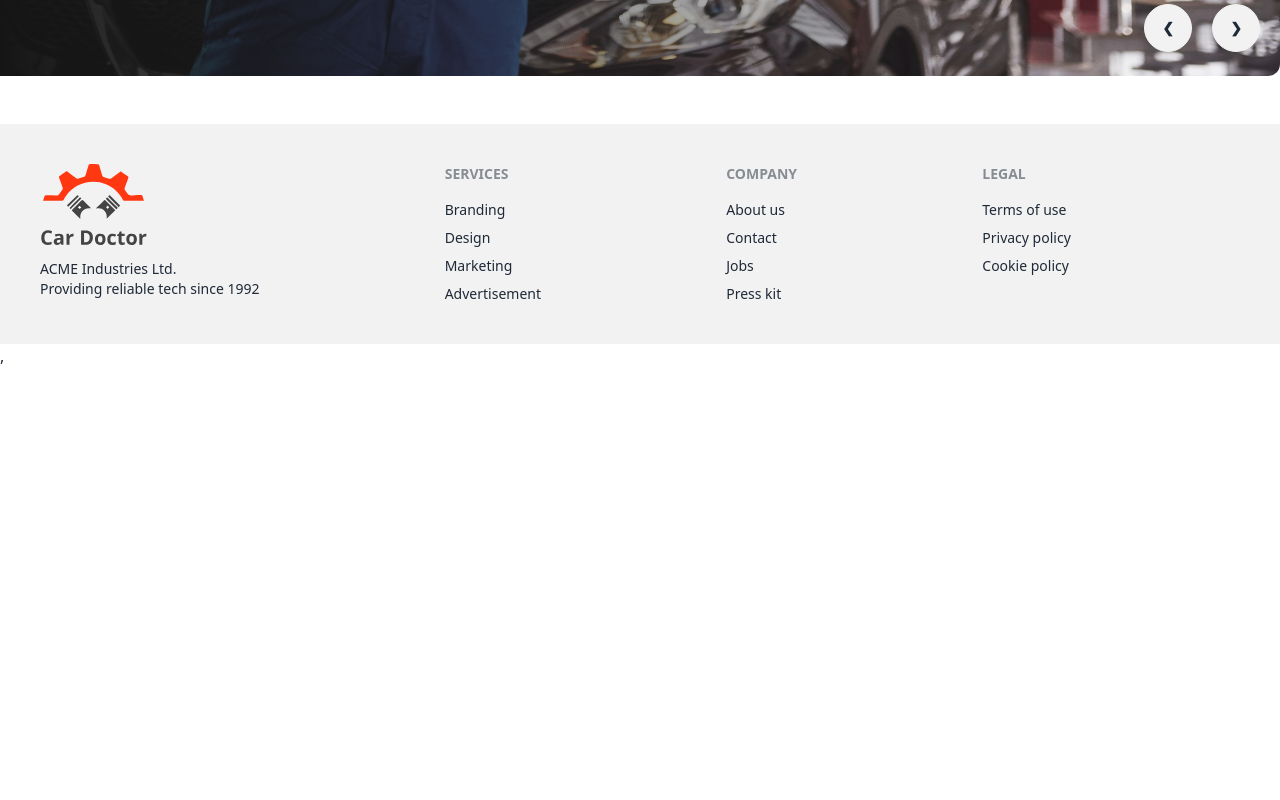
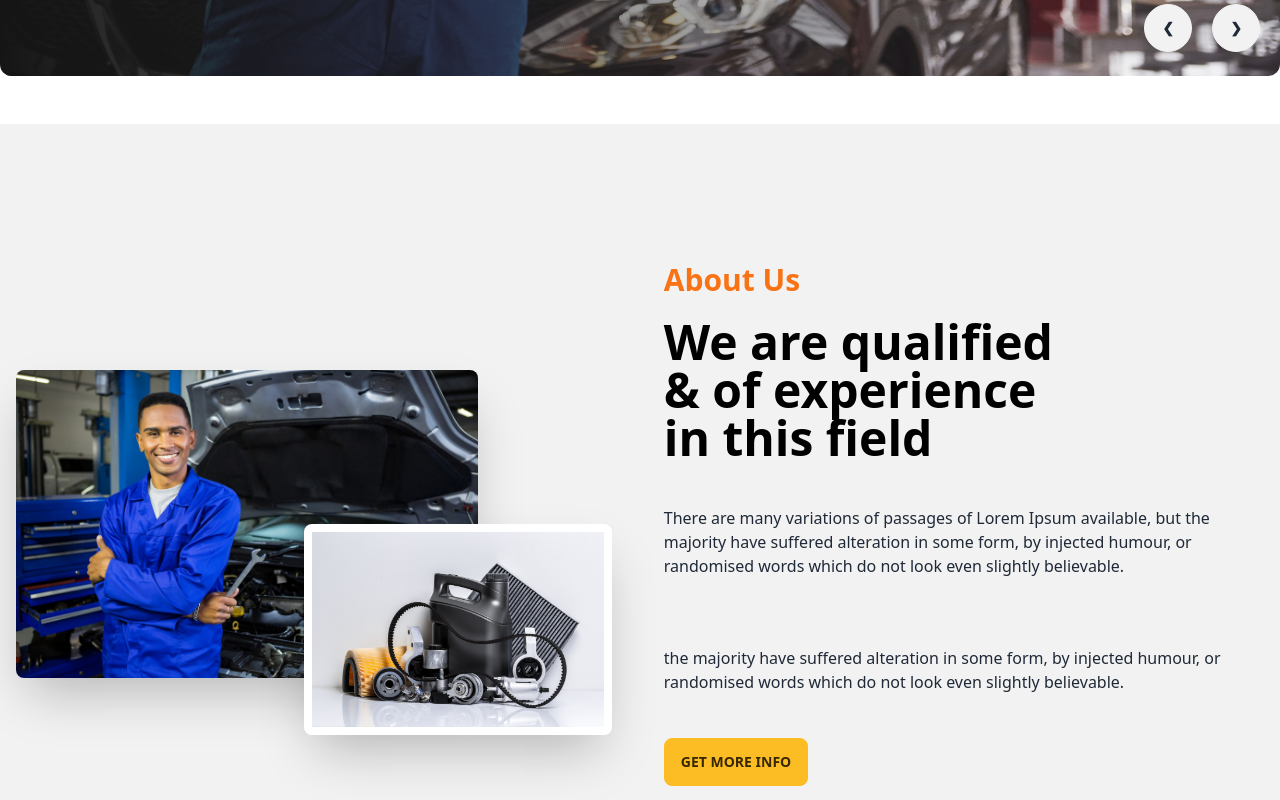
Before and after one commit to GulamRosul/car-doctor-client, a React (Vite) app: page / in a window 1280 px wide. Shown: the part 700-1500 px from the top of the page. Before the commit the page ends 1068 px from the top, so only its background shows below. Built offline with nearby package versions, Linux system fonts and the light colour scheme.

Commit message:
Added create About section with image relative position

```diff
--- /dev/null
+++ b/src/Pages/Home/About/About.jsx
@@ -0,0 +1,28 @@
+import person from "../../../assets/images/about_us/person.jpg";
+import parts from "../../../assets/images/about_us/parts.jpg";
+
+const About = () => {
+  return (
+    <div className="hero min-h-screen bg-base-200">
+      <div className="hero-content flex-col lg:flex-row">
+        <div className=" lg:w-1/2 relative">
+          <img src={person} className="w-3/4 rounded-lg shadow-2xl" />
+          <img src={parts} className="w-1/2 absolute right-5 top-1/2 border-8 border-white rounded-lg shadow-2xl" />
+        </div>
+              <div className="lg:w-1/2 space-y-5 p-4">
+                  <h3 className="text-3xl text-orange-500 font-bold">About Us</h3>
+          <h1 className="text-5xl text-black font-bold">We are qualified <br /> & of experience <br /> in this field</h1>
+          <p className="py-6">
+          There are many variations of passages of Lorem Ipsum available, but the majority have suffered alteration in some form, by injected humour, or randomised words which do not look even slightly believable.
+          </p>
+          <p className="py-6">
+          the majority have suffered alteration in some form, by injected humour, or randomised words which do not look even slightly believable.
+          </p>
+          <button className="btn btn-warning">Get More Info</button>
+        </div>
+      </div>
+    </div>
+  );
+};
+
+export default About;
--- a/src/Pages/Home/Banner/Banner.jsx
+++ b/src/Pages/Home/Banner/Banner.jsx
@@ -10,7 +10,7 @@ const Banner = () => {
     <div className="carousel w-full h-[600px] mt-12 mb-12">
       <div id="slide1" className="carousel-item relative w-full">
         <img src={img1} className="w-full rounded-xl" />
-        <div className="absolute flex items-center h-full left-0 top-0 bg-gradient-to-r from-[#151515] to-[rgba(21, 21, 21, 0)]">
+        <div className="absolute rounded-xl flex items-center h-full left-0 top-0 bg-gradient-to-r from-[#151515] to-[rgba(21, 21, 21, 0)]">
           <div className="text-white space-y-7 pl-24 w-1/2">
             <h2 className="text-6xl font-bold">
               Affordable Price For Car Servicing
@@ -41,7 +41,7 @@ const Banner = () => {
       <div id="slide2" className="carousel-item relative w-full">
         <img src={img2} className="w-full rounded-xl" />
 
-        <div className="absolute flex items-center h-full left-0 top-0 bg-gradient-to-r from-[#151515] to-[rgba(21, 21, 21, 0)]">
+        <div className="absolute rounded-xl flex items-center h-full left-0 top-0 bg-gradient-to-r from-[#151515] to-[rgba(21, 21, 21, 0)]">
           <div className="text-white space-y-7 pl-24 w-1/2">
             <h2 className="text-6xl font-bold">
               Affordable Price For Car Servicing
@@ -72,7 +72,7 @@ const Banner = () => {
       <div id="slide3" className="carousel-item relative w-full">
         <img src={img3} className="w-full rounded-xl" />
 
-        <div className="absolute flex items-center h-full left-0 top-0 bg-gradient-to-r from-[#151515] to-[rgba(21, 21, 21, 0)]">
+        <div className="absolute rounded-xl flex items-center h-full left-0 top-0 bg-gradient-to-r from-[#151515] to-[rgba(21, 21, 21, 0)]">
           <div className="text-white space-y-7 pl-24 w-1/2">
             <h2 className="text-6xl font-bold">
               Affordable Price For Car Servicing
@@ -102,7 +102,7 @@ const Banner = () => {
       </div>
       <div id="slide4" className="carousel-item relative w-full">
         <img src={img4} className="w-full rounded-xl" />
-        <div className="absolute flex items-center h-full left-0 top-0 bg-gradient-to-r from-[#151515] to-[rgba(21, 21, 21, 0)]">
+        <div className="absolute rounded-xl flex items-center h-full left-0 top-0 bg-gradient-to-r from-[#151515] to-[rgba(21, 21, 21, 0)]">
           <div className="text-white space-y-7 pl-24 w-1/2">
             <h2 className="text-6xl font-bold">
               Affordable Price For Car Servicing
--- a/src/Pages/Home/Home/Home.jsx
+++ b/src/Pages/Home/Home/Home.jsx
@@ -1,12 +1,13 @@
+import About from "../About/About";
 import Banner from "../Banner/Banner";
 
 const Home = () => {
-    return (
-        <div>
-            <Banner></Banner>
-
-        </div>
-    );
+  return (
+    <div>
+      <Banner></Banner>
+      <About></About>
+    </div>
+  );
 };
 
 export default Home;
```
